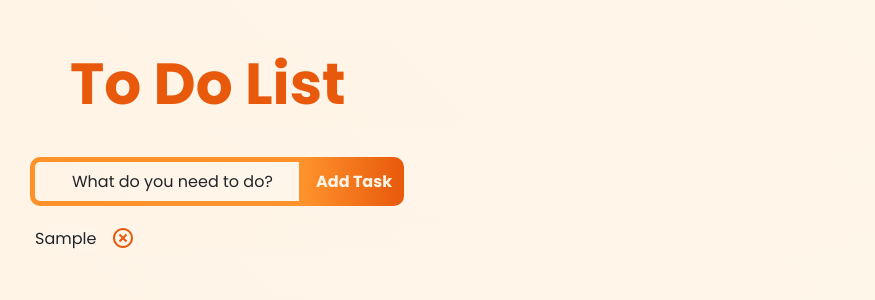
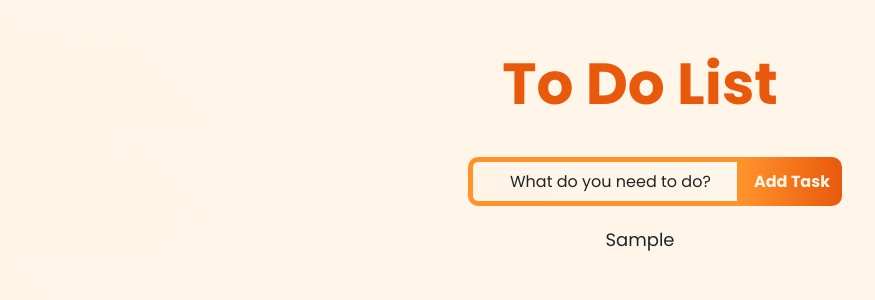
Before and after one commit to MaayanKaplan/todo-list-app, a React (Create React App) app: page / in a window 1280 px wide. Both pictures are taken after typing "Sample" into the empty fields and a click on the button "Add Task". Shown: the top 300 px of the page, without its empty margins (0-875 px from the left). Built offline with nearby package versions, Linux system fonts and the light colour scheme.

Commit message:
add-hover

```diff
--- a/src/App.css
+++ b/src/App.css
@@ -3,3 +3,8 @@
   background: linear-gradient(45deg, #fff4e6, #fff6eb);
   font-family: "Poppins", sans-serif;
 }
+
+.App {
+  text-align: center;
+  justify-content: center;
+}
--- a/src/Components/Header.css
+++ b/src/Components/Header.css
@@ -1,5 +1,5 @@
 .heading {
   color: #e8590c;
-  margin: 40px 0 20px 70px;
+  margin: 40px 0 20px 0;
   font-size: 58px;
 }
--- a/src/Components/Todo.css
+++ b/src/Components/Todo.css
@@ -2,8 +2,7 @@
   text-decoration: none;
   cursor: pointer;
   color: #212529;
-  font-size: 16px;
-  margin-left: 35px;
+  font-size: 18px;
 }
 
 .delete-icon {
@@ -11,6 +10,7 @@
   width: 24px;
   height: 24px;
   margin-left: 15px;
+  margin-top: 3px;
   cursor: pointer;
 }
 
--- a/src/Components/Todo.js
+++ b/src/Components/Todo.js
@@ -1,7 +1,10 @@
 import "./Todo.css";
+import { useState } from "react";
 import { RiCloseCircleLine } from "react-icons/ri";
 
 const Todo = ({ text, id, removeTodo, completeTodo, todos }) => {
+  const [style, setStyle] = useState({ display: "none" });
+
   const removeItem = (event) => {
     event.preventDefault();
     removeTodo(id);
@@ -14,13 +17,22 @@ const Todo = ({ text, id, removeTodo, completeTodo, todos }) => {
 
   return (
     <div className="todoContainer">
-      <p
-        onClick={checkItem}
+      <div
         className={`todo ${todos[id].isCompleted ? "completed" : ""}`}
+        onMouseEnter={(event) => {
+          setStyle({ display: "block" });
+        }}
+        onMouseLeave={(event) => {
+          setStyle({ display: "none" });
+        }}
       >
-        {text}
-      </p>
-      <RiCloseCircleLine onClick={removeItem} className="delete-icon" />
+        <p onClick={checkItem}>{text}</p>
+        <RiCloseCircleLine
+          style={style}
+          onClick={removeItem}
+          className="delete-icon"
+        />
+      </div>
     </div>
   );
 };
--- a/src/Components/TodoList.css
+++ b/src/Components/TodoList.css
@@ -1,5 +1,10 @@
 .todoContainer {
   background-color: #fff4e6;
-  display: flex;
   margin-top: 10px;
 }
+
+.todo {
+  display: flex;
+  text-align: center;
+  justify-content: center;
+}
```
